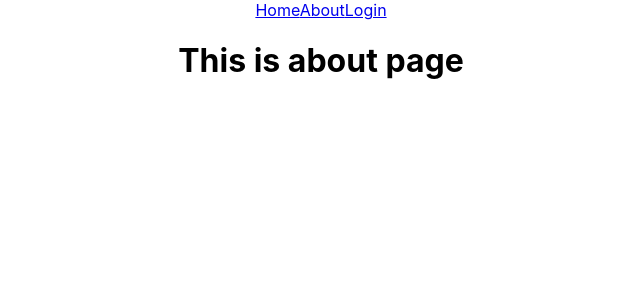
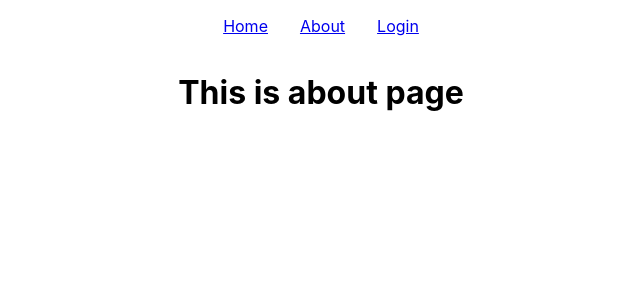
Before and after one commit to Max12345-ally/Project4_frontend, a React (Create React App) app in the folder project4_frontend/: page /About in a window 1280 px wide. Shown: the top 300 px of the page, without its empty margins (319-959 px from the left). Built offline with nearby package versions, Linux system fonts and the light colour scheme; no server answers.

Commit message:
picture rendered on frontend

```diff
--- a/project4_frontend/src/App.js
+++ b/project4_frontend/src/App.js
@@ -10,14 +10,13 @@ import axios from "axios";
 function App() {
   const [assets, setAssets] = useState([]);
 
-  const getAssets = {
-    method: "GET",
-    url: "http://185.20.225.250/api/assets",
-  };
-
   useEffect(() => {
     axios
-      .request(getAssets)
+      .request({
+        method: "GET",
+        // url: "http://185.20.225.250/api/assets",
+        url: "http://localhost:4000/api/assets",
+      })
       .then(function (response) {
         setAssets(response.data);
         console.log(response.data);
@@ -34,7 +33,7 @@ function App() {
         <Nav></Nav>
         <Routes>
           <Route path="/" element={<Home assets={assets} />} />
-          <Route path="/About" element={<About />} />
+          <Route path="/about" element={<About />} />
           <Route path="/login" element={<Login />} />
         </Routes>
       </Router>
--- a/project4_frontend/src/Home.js
+++ b/project4_frontend/src/Home.js
@@ -1,11 +1,18 @@
 import React from "react";
+import { Link } from "react-router-dom";
 
-function Home({ assets }) {
+function Home({ assets = [] }) {
   return (
     <div>
       <h1>Welcome to our app</h1>
+      {assets.map((asset) => (
+        <div key={asset._id}>
+          <p>{asset.title}</p>
+          <img src={asset.image} alt={asset.title} />
+        </div>
+      ))}
     </div>
   );
 }
-
+// add map to crab assets
 export default Home;
--- a/project4_frontend/src/Nav.js
+++ b/project4_frontend/src/Nav.js
@@ -4,9 +4,18 @@ import { Link } from "react-router-dom";
 function Nav() {
   return (
     <header>
-      <Link to="/">Home</Link>
-      <Link to="/About">About</Link>
-      <Link to="/Login">Login</Link>
+      <nav
+        style={{
+          display: "flex",
+          gap: "2rem",
+          justifyContent: "center",
+          paddingBlock: "1rem",
+        }}
+      >
+        <Link to="/">Home</Link>
+        <Link to="/about">About</Link>
+        <Link to="/login">Login</Link>
+      </nav>
     </header>
   );
 }
```
